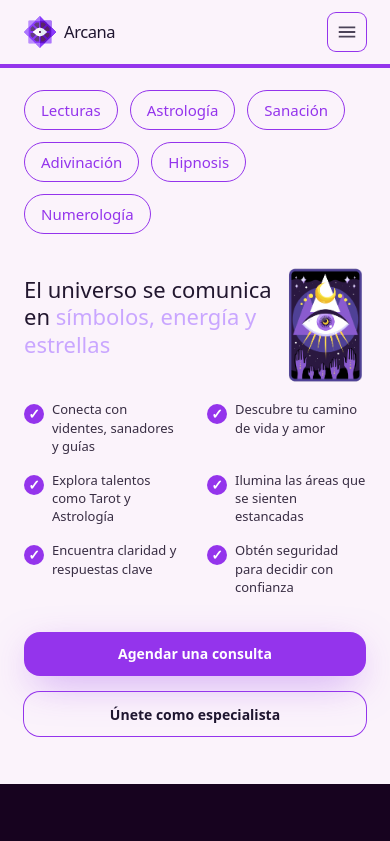
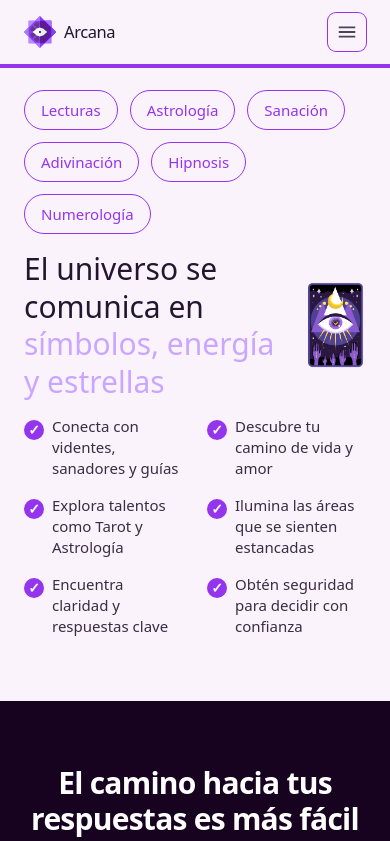
Before and after one commit to arcana302-art/arcana-v2, a Next.js app: page / in a window 390 px wide. Shown: the top 841 px of the page. Built offline with nearby package versions, Linux system fonts and the light colour scheme.

Commit message:
Update Hero.tsx

```diff
--- a/app/components/Hero.tsx
+++ b/app/components/Hero.tsx
@@ -34,11 +34,10 @@ export default function Hero() {
 
   return (
     <section className="relative overflow-hidden bg-[#FBF3FB] pt-6 sm:pt-8 pb-12 sm:pb-14">
-      {/* Línea divisoria morada */}
       <div className="absolute left-0 right-0 top-0 h-[2px] bg-[#9434ec] z-[1]" />
 
       <div className="relative z-10 mx-auto max-w-7xl px-6">
-        {/* FILA TALENTOS */}
+        {/* TALENTS */}
         <nav
           aria-label="Talentos"
           className="flex flex-wrap gap-3 sm:gap-3.5 mb-3 sm:mb-4 talents-row"
@@ -47,21 +46,13 @@ export default function Hero() {
             <Link
               key={t.href}
               href={t.href}
-              className="
-                group rounded-full px-4 sm:px-5 h-10 inline-flex items-center
-                text-[15px] sm:text-[15.5px]
-                border border-[--chip-border] bg-[--chip-bg]
-                hover:bg-[--chip-bg-hover] hover:shadow-[0_0_0_3px_rgba(148,52,236,0.15)]
-                transition-colors
-              "
-              style={
-                {
-                  ['--chip-border' as any]: BTN_PURPLE,
-                  ['--chip-bg' as any]: 'transparent',
-                  ['--chip-bg-hover' as any]: 'rgba(148,52,236,0.06)',
-                  color: BTN_PURPLE,
-                } as React.CSSProperties
-              }
+              className="group rounded-full px-4 sm:px-5 h-10 inline-flex items-center text-[15px] sm:text-[15.5px] border border-[--chip-border] bg-[--chip-bg] hover:bg-[--chip-bg-hover] hover:shadow-[0_0_0_3px_rgba(148,52,236,0.15)] transition-colors"
+              style={{
+                ['--chip-border' as any]: BTN_PURPLE,
+                ['--chip-bg' as any]: 'transparent',
+                ['--chip-bg-hover' as any]: 'rgba(148,52,236,0.06)',
+                color: BTN_PURPLE,
+              } as React.CSSProperties}
             >
               {t.label}
             </Link>
@@ -70,18 +61,16 @@ export default function Hero() {
 
         {/* GRID HERO */}
         <div className="relative mt-0 grid grid-cols-12 gap-y-4 lg:gap-x-10 hero-grid">
-          {/* LADO IZQUIERDO */}
-          <div className="hero-left col-span-12 lg:col-span-7 xl:col-span-7 flex flex-col justify-center">
-
-            {/* Título Desktop y Mobile */}
-            <div className="hero-title-wrapper flex flex-col sm:flex-row sm:items-center sm:gap-4">
-              <h1 className="hero-title-1 text-[22px] sm:text-[50px] leading-tight font-normal">
+          {/* LEFT */}
+          <div className="hero-left col-span-12 lg:col-span-6 flex flex-col justify-center">
+            {/* TITLE + CARD MOBILE ALIGNED */}
+            <div className="hero-title-wrapper flex flex-col sm:flex-row sm:items-center sm:gap-6">
+              <h1 className="hero-title-1 text-[30px] sm:text-[60px] font-normal leading-tight">
                 <span className="text-[#22172f]">El universo se comunica en </span>
                 <span className="text-[#c9a6ff]">símbolos, energía y estrellas</span>
               </h1>
 
-              {/* Carta Mobile alineada con título */}
-              <div className="hero-card-mobile sm:hidden mt-4 sm:mt-0">
+              <div className="hero-card-mobile sm:hidden">
                 <Image
                   src={HERO_IMG}
                   alt="Carta / símbolo místico"
@@ -93,52 +82,36 @@ export default function Hero() {
               </div>
             </div>
 
-            {/* BULLETS CON CHECKS */}
+            {/* BULLETS */}
             <div className="grid grid-cols-1 sm:grid-cols-2 md:grid-cols-3 gap-x-6 gap-y-4 mt-4 sm:mt-5 bullets-grid">
               {bullets.map((item, idx) => (
                 <div key={idx} className="flex items-start gap-2">
-                  <span
-                    className="flex-shrink-0 mt-1 h-5 w-5 flex items-center justify-center rounded-full bg-[#9434ec] text-white text-sm font-bold"
-                  >
-                    ✓
-                  </span>
+                  <span className="flex-shrink-0 mt-1 h-5 w-5 flex items-center justify-center rounded-full bg-[#9434ec] text-white text-sm font-bold">✓</span>
                   <span className="bullet-text text-[#22172f]/90">{item}</span>
                 </div>
               ))}
             </div>
 
-            {/* Botones CTA - Mobile stacked */}
-            <div className="mt-5 flex flex-col gap-4 mobile-cta-buttons">
+            {/* BUTTON DESKTOP LEFT */}
+            <div className="hidden lg:flex lg:justify-start mt-5">
               <a
                 href="#"
-                className="w-full inline-flex items-center justify-center rounded-2xl px-6 h-14 text-white text-base font-semibold"
-                style={{
-                  backgroundColor: BTN_PURPLE,
-                  boxShadow: '0 12px 40px -10px rgba(148,52,236,0.55)',
-                }}
+                className="inline-flex items-center justify-center rounded-2xl px-6 h-14 text-white text-base font-semibold"
+                style={{ backgroundColor: BTN_PURPLE, boxShadow: '0 12px 40px -10px rgba(148,52,236,0.55)' }}
               >
                 Agendar una consulta
-              </a>
-
-              <a
-                href="#"
-                className="w-full inline-flex items-center justify-center rounded-2xl px-6 h-14 text-[#1f1630] font-semibold bg-transparent ring-1 ring-[#9434ec] hover:bg-[#9434ec]/10 transition"
-              >
-                Únete como especialista
               </a>
             </div>
           </div>
 
-          {/* LADO DERECHO – Carta + nube (solo desktop/tablet) */}
-          <div className="relative col-span-12 lg:col-span-5 xl:col-span-5 flex items-center justify-center min-h-[1px] hidden sm:flex">
-            {/* Nube */}
+          {/* RIGHT */}
+          <div className="relative col-span-12 lg:col-span-6 flex flex-col items-center justify-center min-h-[1px] hidden sm:flex">
             <img
               src={CLOUD_IMG}
               alt=""
               aria-hidden="true"
               className="cloud-img absolute z-0 select-none pointer-events-none"
             />
-            {/* Carta desktop */}
             <div className="hero-card relative z-10 select-none">
               <Image
                 src={HERO_IMG}
@@ -149,11 +122,21 @@ export default function Hero() {
                 className="h-auto w-[330px] lg:w-[390px]"
               />
             </div>
+
+            {/* BUTTON DESKTOP RIGHT */}
+            <div className="mt-5">
+              <a
+                href="#"
+                className="inline-flex items-center justify-center rounded-2xl px-6 h-14 text-[#1f1630] font-semibold bg-transparent ring-1 ring-[#9434ec] hover:bg-[#9434ec]/10 transition"
+              >
+                Únete como especialista
+              </a>
+            </div>
           </div>
         </div>
       </div>
 
-      {/* Estilos locales */}
+      {/* LOCAL STYLES */}
       <style jsx>{`
         .cloud-img {
           top: 48%;
@@ -162,61 +145,25 @@ export default function Hero() {
           opacity: 0.42;
           transform: translate(-50%, -50%);
           animation: cloud-sway 26s ease-in-out infinite;
-          -webkit-mask-image: radial-gradient(
-            140% 120% at 56% 46%,
-            #000 62%,
-            transparent 100%
-          );
-          mask-image: radial-gradient(
-            140% 120% at 56% 46%,
-            #000 62%,
-            transparent 100%
-          );
+          -webkit-mask-image: radial-gradient(140% 120% at 56% 46%, #000 62%, transparent 100%);
+          mask-image: radial-gradient(140% 120% at 56% 46%, #000 62%, transparent 100%);
+        }
+        @keyframes cloud-sway { 0% { transform: translateX(-52%); } 50% { transform: translateX(-44%); } 100% { transform: translateX(-52%); } }
+
+        /* MOBILE */
+        @media (max-width: 639px) {
+          .talents-row { margin-bottom: 16px; }
+          .talents-row a { font-size: 10px !important; font-family: sans-serif; height: 34px; padding-left: 12px; padding-right: 12px; }
+          .hero-title-1 { font-size: 30px; font-weight: normal; }
+          .hero-card-mobile img { width: 140px !important; }
+          .bullets-grid { grid-template-columns: repeat(2, minmax(0, 1fr)); gap-x: 12px; gap-y: 16px; margin-bottom: 16px; }
+          .bullet-text { font-size: 15px; line-height: 1.4; }
+          .hero-title-wrapper { flex-direction: row; align-items: center; justify-content: flex-start; gap: 16px; }
         }
 
-        @keyframes cloud-sway {
-          0% { transform: translateX(-52%); }
-          50% { transform: translateX(-44%); }
-          100% { transform: translateX(-52%); }
-        }
-
-        @media (max-width: 639px) {
-          .talents-row { margin-bottom: 16px; }
-
-          .talents-row a {
-            font-size: 12px !important;
-            padding-left: 12px;
-            padding-right: 12px;
-            height: 34px;
-          }
-
-          .hero-title-1 { font-weight: normal; font-size: 22px; }
-
-          .hero-card-mobile img { width: 140px !important; }
-
-          .bullets-grid {
-            grid-template-columns: repeat(2, minmax(0, 1fr));
-            gap-x: 12px;
-            gap-y: 16px;
-            margin-bottom: 16px;
-          }
-          .bullet-text { font-size: 13px; line-height: 1.4; }
-
-          .mobile-cta-buttons a {
-            width: 100%;
-            font-size: 14px;
-            height: 44px;
-          }
-
-          .hero-title-wrapper {
-            flex-direction: row;
-            align-items: center;
-            justify-content: space-between;
-          }
-        }
-
-        @media (min-width: 640px) {
-          .hero-title-1 { font-size: 50px; }
+        /* DESKTOP */
+        @media (min-width: 1024px) {
+          .hero-title-1 { font-size: 60px; font-weight: normal; }
         }
       `}</style>
     </section>
```
